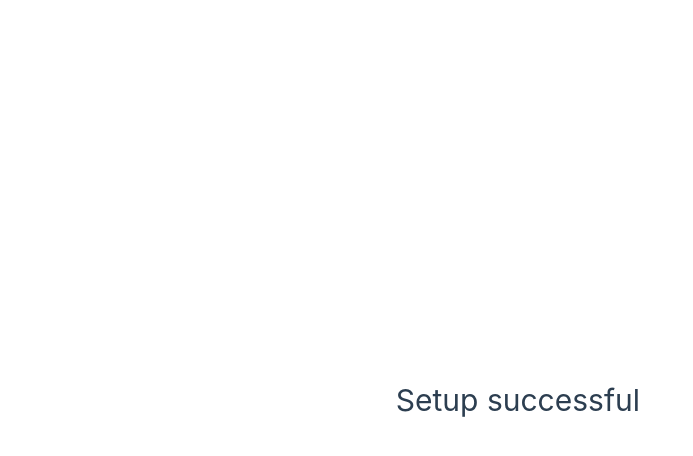
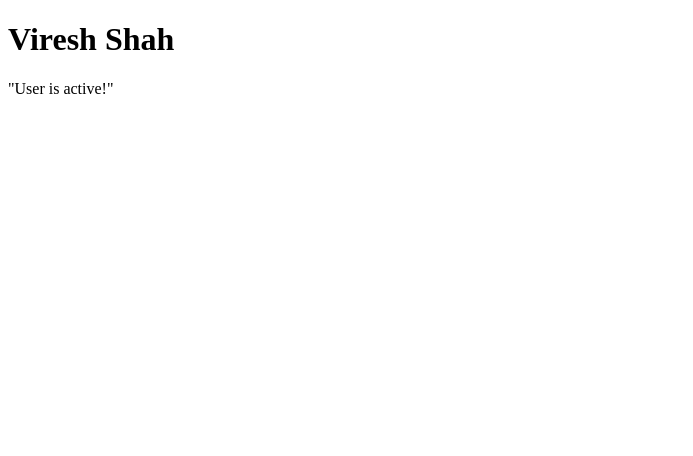
Before and after one commit to HotwaxOrg/Vue-and-Ionic-Tutorials, a Vue app in the folder VueTutorials/: page / in a window 1280 px wide. Shown: the top 456 px of the page, without its empty margins (0-693 px from the left). Built offline with nearby package versions, Linux system fonts and the light colour scheme.

Commit message:
Practiced v-if, v-else-if directives

```diff
--- a/VueTutorials/src/App.vue
+++ b/VueTutorials/src/App.vue
@@ -1,3 +1,23 @@
+<script>
+  export default{
+    data(){
+      return {
+        name: "Viresh Shah",
+        status: "active",
+      };
+    },
+  }
+</script>
+
 <template>
-  <h1>Setup successful</h1>
+  <h1>{{ name }}</h1>
+  <p v-if="status === 'active'">
+    "User is active!"
+  </p>
+  <p v-else-if="status === 'pending'">
+    "Activation Pending"
+  </p>
+  <p v-else>
+    "User is inactive!"
+  </p>
 </template>
--- a/VueTutorials/src/main.js
+++ b/VueTutorials/src/main.js
@@ -1,5 +1,3 @@
-import './assets/main.css'
-
 import { createApp } from 'vue'
 import App from './App.vue'
 
```
